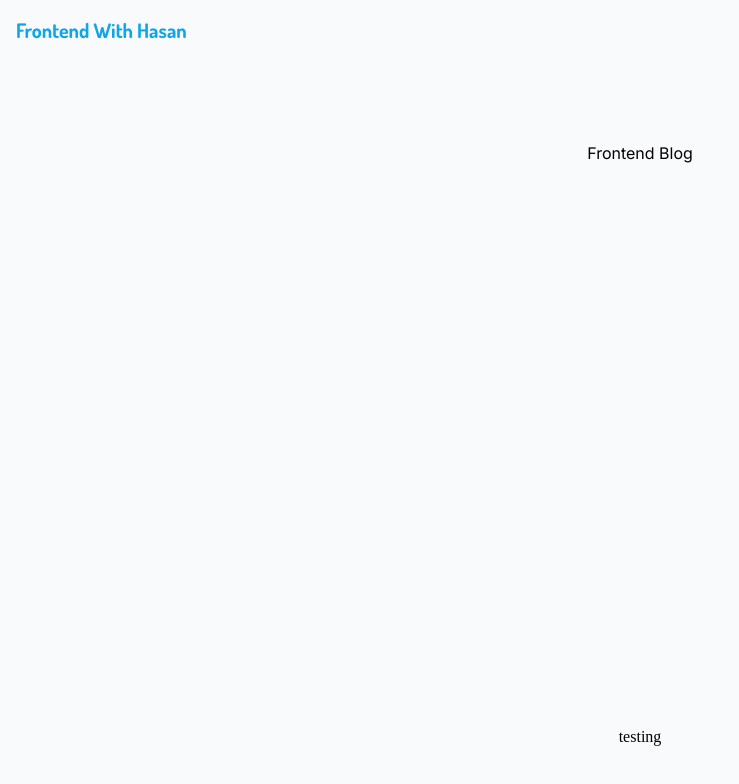
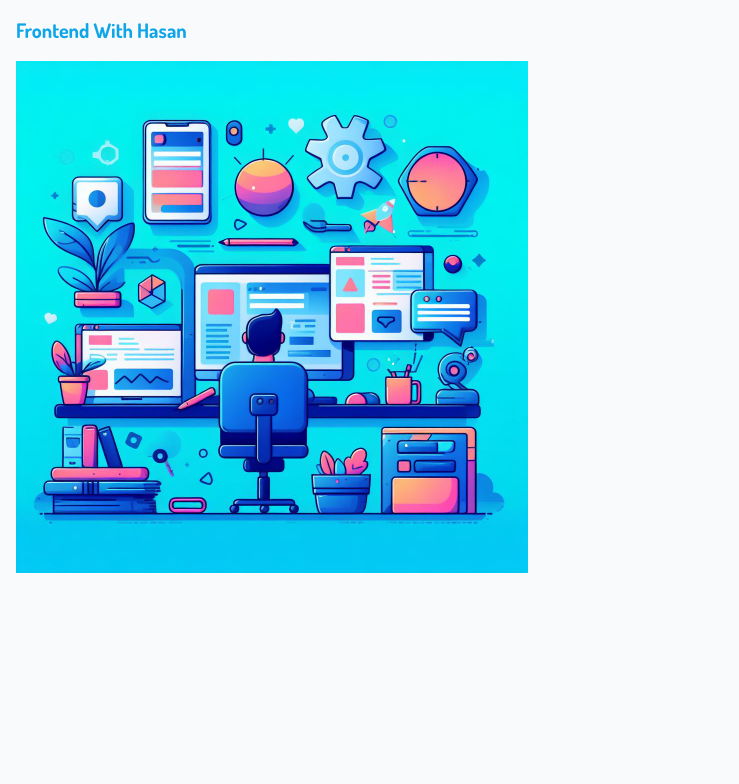
Before and after one commit to hasan-wajahat/my-blog, a Next.js app: page / in a window 1280 px wide. Shown: the top 784 px of the page, without its empty margins (0-739 px from the left). Built offline with nearby package versions, Linux system fonts and the light colour scheme.

Commit message:
Adds placeholder hero image

```diff
--- a/app/page.tsx
+++ b/app/page.tsx
@@ -1,12 +1,12 @@
-
+import Image from "next/image";
+import heroImage from './images/hero.jpeg'
 
 export default function Home() {
   return (
-    <main className="flex min-h-screen flex-col items-center justify-between p-24">
-      <h1 className="font-sans">
-        Frontend Blog
-      </h1>
-      <p>testing</p>
+    <main className="container p-4 mx-auto">
+      <div>
+        <Image src={heroImage} alt="Hero Image" className="max-w-lg" />
+      </div>
     </main>
   );
 }
```
Also changed, not shown: app/images/hero.jpeg (added).
